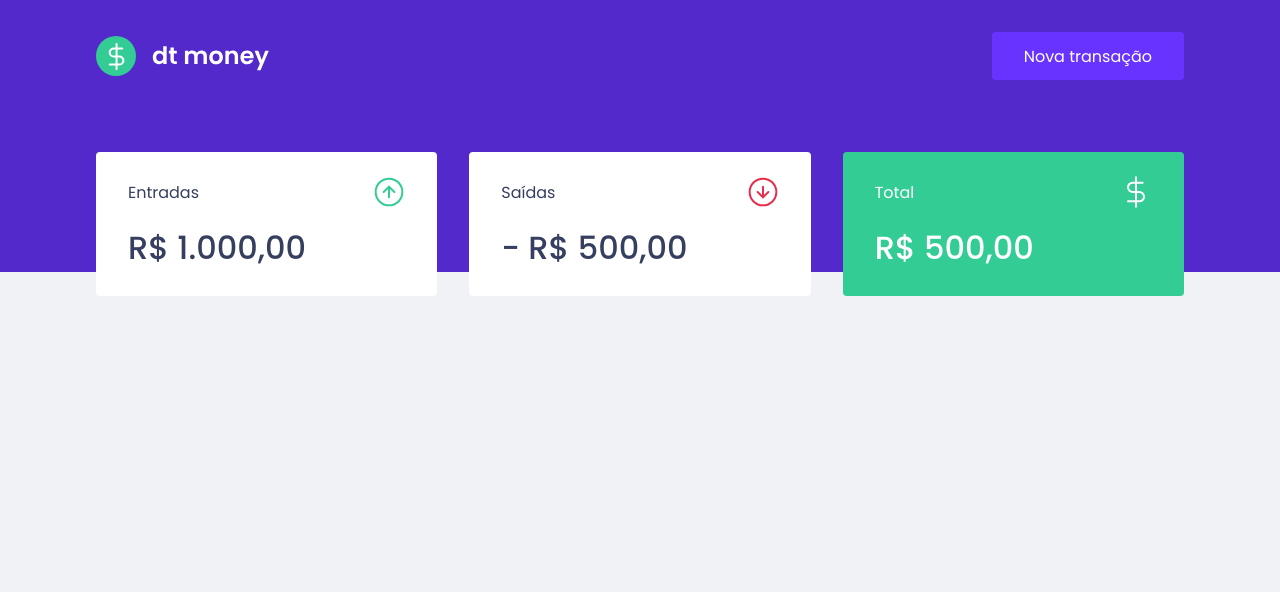
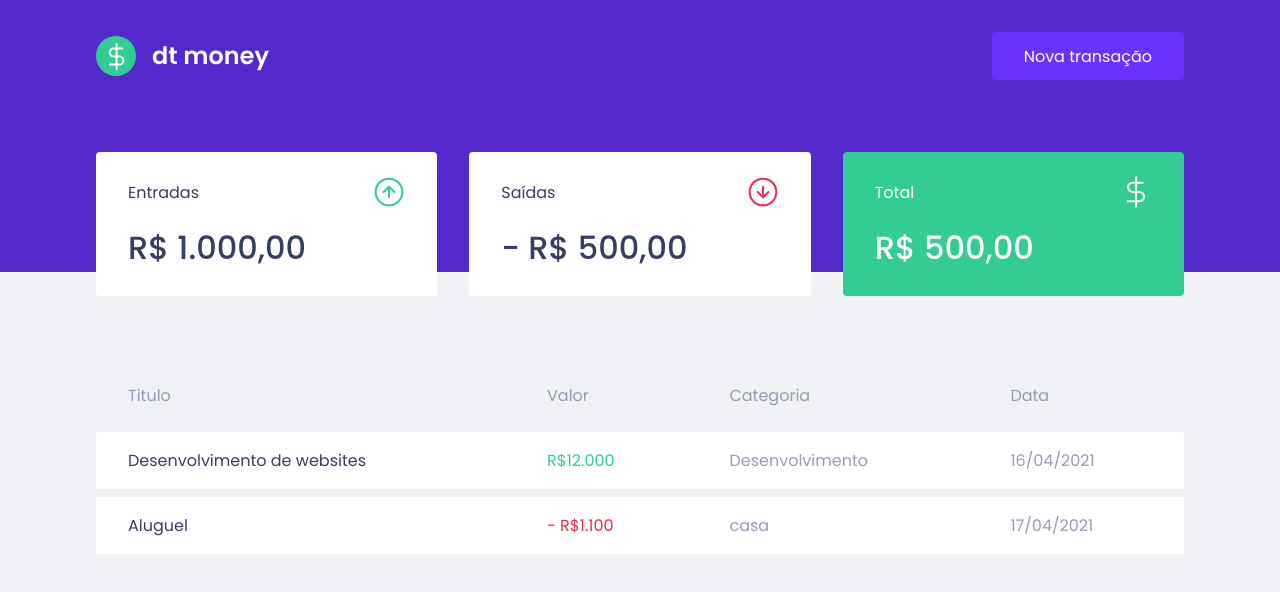
Before and after one commit to jessicamedeirosp/02-dtmoney-IGNITE-ROCKETSEAT, a React (Create React App) app: page / in a window 1280 px wide. Shown: the top 592 px of the page. Built offline with nearby package versions, Linux system fonts and the light colour scheme.

Commit message:
adding component transaction table

```diff
--- a/src/components/Dashboard/index.tsx
+++ b/src/components/Dashboard/index.tsx
@@ -1,10 +1,12 @@
 import { Container } from './styles';
 import { Summary } from '../Summary';
+import { TransactionTable } from '../TransactionTable';
 
 export function Dashboard() {
     return(
         <Container>
             <Summary />
+            <TransactionTable />
         </Container>
     );
 }
--- /dev/null
+++ b/src/components/TransactionTable/index.tsx
@@ -0,0 +1,33 @@
+import { Container } from './styles';
+
+export function TransactionTable() {
+    return (
+        <Container>
+            <table>
+                <thead>
+                    <tr>
+                        <th>Titulo</th>
+                        <th>Valor</th>
+                        <th>Categoria</th>
+                        <th>Data</th>
+                    </tr>
+                </thead>
+                <tbody>
+                    <tr>
+                        <td>Desenvolvimento de websites</td>
+                        <td className="deposit">R$12.000</td>
+                        <td>Desenvolvimento</td>
+                        <td>16/04/2021</td>
+                    </tr>
+                    <tr>
+                        <td>Aluguel</td>
+                        <td className="withdraw">- R$1.100</td>
+                        <td>casa</td>
+                        <td>17/04/2021</td>
+                    </tr>
+
+                </tbody>
+            </table>
+        </Container>
+    );
+}
--- /dev/null
+++ b/src/components/TransactionTable/styles.ts
@@ -0,0 +1,35 @@
+import styled from "styled-components";
+
+export const Container = styled.div`
+  margin-top: 4rem;
+
+  table {
+    width: 100%;
+    border-spacing: 0 0.5rem;
+
+    th {
+      color: var(--text-body);
+      font-weight: 400;
+      padding: 1rem 2rem;
+      text-align: left;
+      line-height: 1.5rem;
+    }
+
+    td {
+      padding: 1rem 2rem;
+      border: 0;
+      background: var(--shape);
+      color: var(--text-body);
+
+      &:first-child {
+        color: var(--text-title);
+      }
+      &.deposit {
+        color: var(--green);
+      }
+      &.withdraw {
+        color: var(--red);
+      }
+    }
+  }
+`;
```
